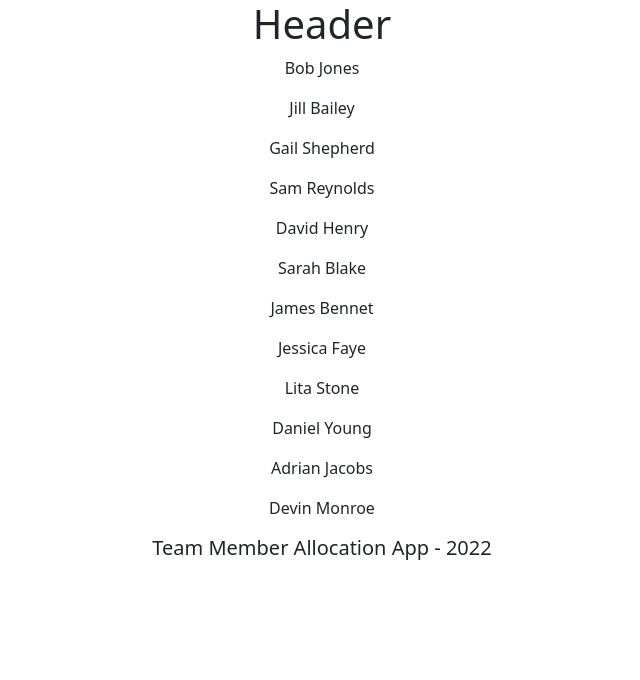
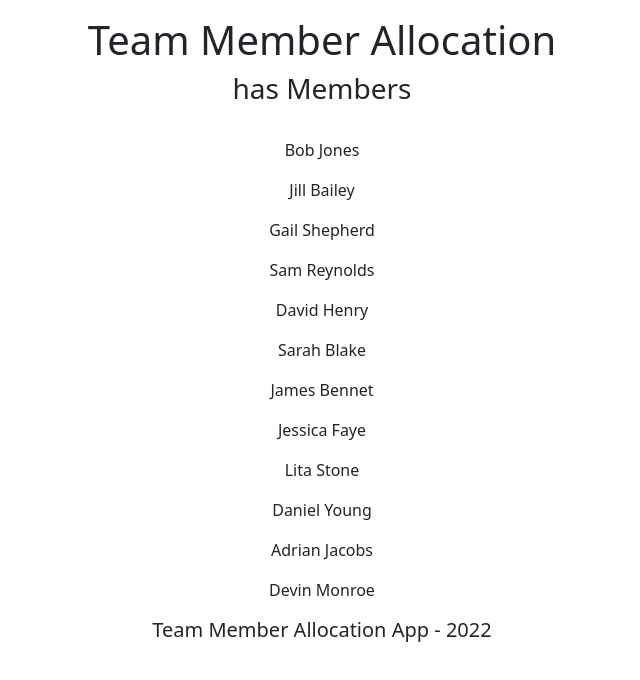
Before and after one commit to Gyu-Park/team_member_allocation, a React (Create React App) app: page / in a window 1280 px wide. Shown: the top 680 px of the page, without its empty margins (318-958 px from the left). Built offline with nearby package versions, Linux system fonts and the light colour scheme.

Commit message:
added header

```diff
--- a/src/Header.jsx
+++ b/src/Header.jsx
@@ -1,8 +1,13 @@
-const Header = () => {
+const Header = ({selectedTeam, teamMemberCount}) => {
 
     return (
-        <header>
-            <h1>Header</h1>
+        <header className="container">
+            <div className="row justify-content-center mt-3 mb-4">
+                <div className="col-8">
+                    <h1>Team Member Allocation</h1>
+                    <h3>{selectedTeam} has {teamMemberCount} Members</h3>
+                </div>
+            </div>
         </header>
     )
 }
```
